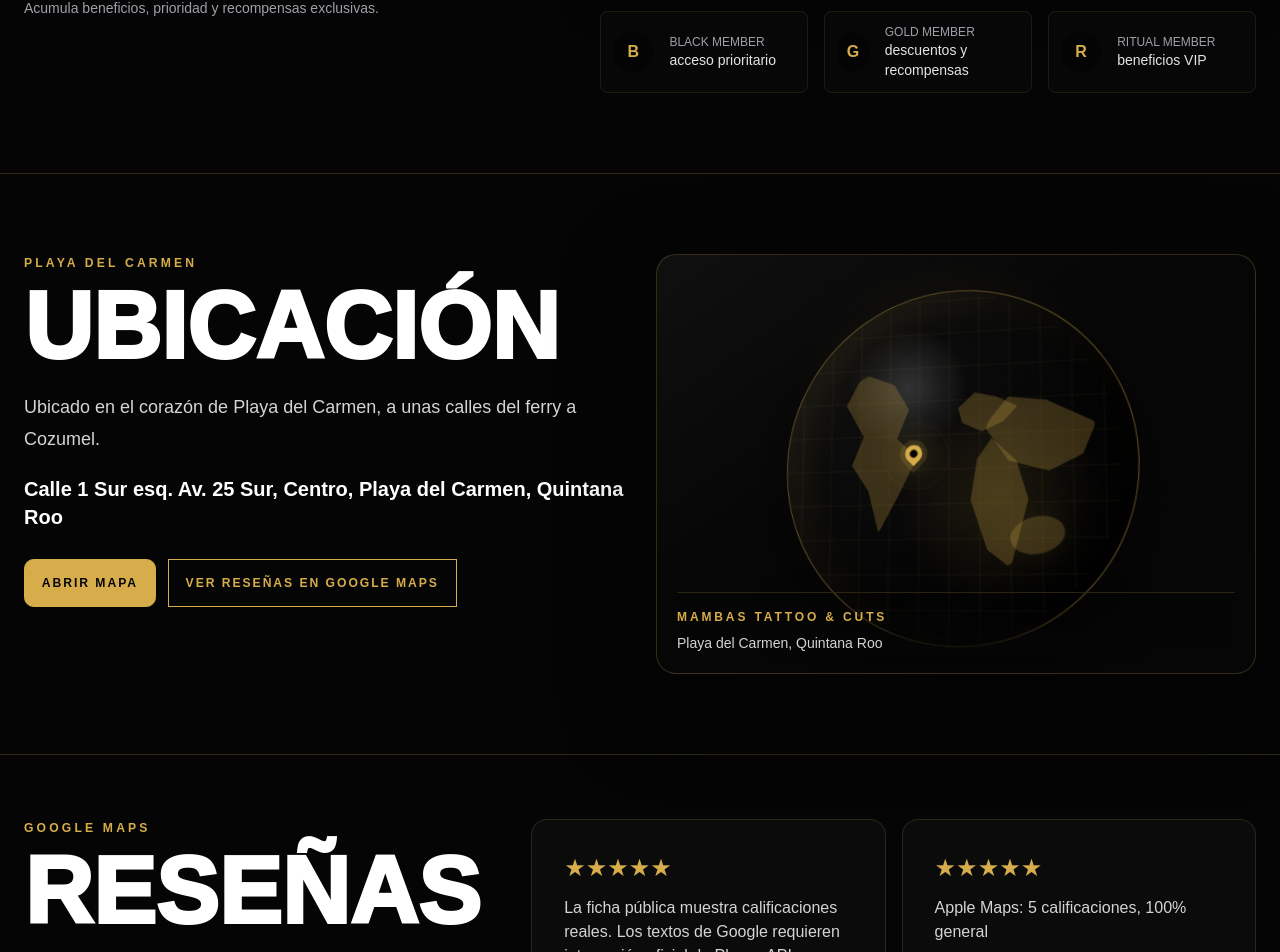
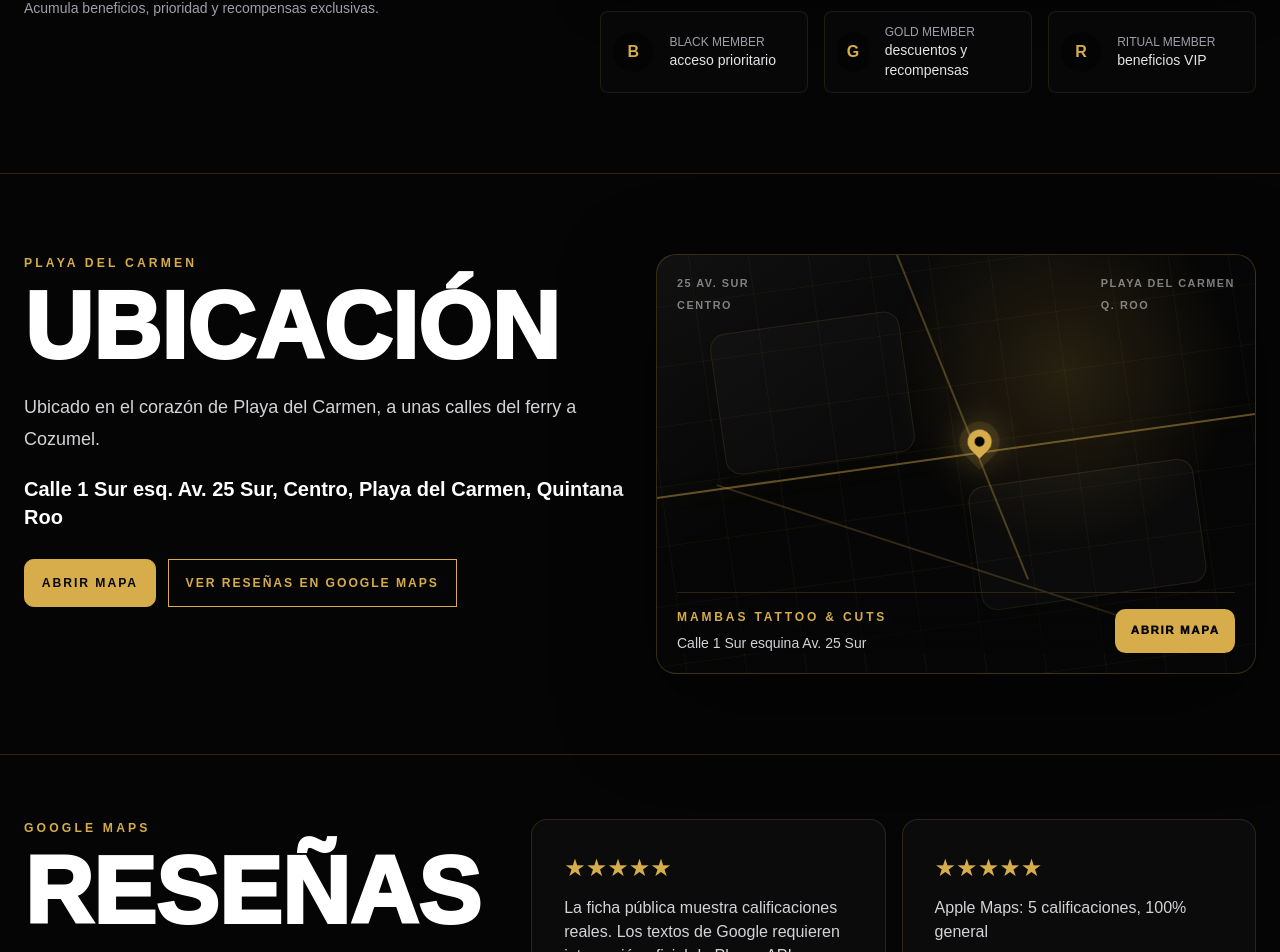
Before and after one commit to inkvonher/mambas-web, a Next.js app: page / in a window 1280 px wide. Shown: the part 5553-6505 px from the top of the page. Built offline with nearby package versions, Linux system fonts and the light colour scheme; no server answers.

Commit message:
replace location globe with clickable map card

```diff
--- a/app/globals.css
+++ b/app/globals.css
@@ -255,215 +255,167 @@ a {
   opacity: 1;
 }
 
-.world-stage {
+.location-map-card {
   position: relative;
   min-height: 420px;
   overflow: hidden;
+  display: block;
   border: 1px solid rgba(214, 173, 74, 0.22);
   border-radius: 1.25rem;
   background:
-    radial-gradient(circle at 50% 40%, rgba(214, 173, 74, 0.14), transparent 42%),
-    linear-gradient(145deg, rgba(255, 255, 255, 0.04), transparent 42%),
+    radial-gradient(circle at 68% 28%, rgba(214, 173, 74, 0.16), transparent 34%),
+    linear-gradient(145deg, rgba(255, 255, 255, 0.045), transparent 38%),
     #060606;
   box-shadow: 0 30px 90px rgba(0, 0, 0, 0.5);
-  display: grid;
-  place-items: center;
-  isolation: isolate;
+  transition:
+    transform 220ms ease,
+    border-color 220ms ease,
+    box-shadow 220ms ease;
 }
 
-.world-stage::before {
-  content: "";
+.location-map-card:hover {
+  transform: translateY(-3px);
+  border-color: rgba(214, 173, 74, 0.58);
+  box-shadow:
+    0 34px 96px rgba(0, 0, 0, 0.56),
+    0 0 0 1px rgba(214, 173, 74, 0.08) inset;
+}
+
+.location-map-grid {
   position: absolute;
-  inset: 0;
+  inset: -24px;
   background:
     linear-gradient(rgba(214, 173, 74, 0.08) 1px, transparent 1px),
     linear-gradient(90deg, rgba(214, 173, 74, 0.08) 1px, transparent 1px);
-  background-size: 42px 42px;
-  mask-image: radial-gradient(circle at center, black, transparent 72%);
-  opacity: 0.4;
+  background-size: 54px 54px;
+  transform: rotate(-8deg) scale(1.1);
+  opacity: 0.7;
 }
 
-.world-stage::after {
-  content: "";
+.location-route {
   position: absolute;
-  width: 56%;
-  height: 16px;
-  bottom: 48px;
+  height: 2px;
   border-radius: 999px;
-  background: rgba(0, 0, 0, 0.66);
-  filter: blur(18px);
-  z-index: -1;
+  background: rgba(214, 173, 74, 0.44);
+  box-shadow: 0 0 24px rgba(214, 173, 74, 0.12);
 }
 
-.world-orbit {
-  width: min(78vw, 360px);
-  aspect-ratio: 1;
-  display: grid;
-  place-items: center;
-  perspective: 900px;
+.route-main {
+  left: -8%;
+  right: -8%;
+  top: 48%;
+  transform: rotate(-8deg);
 }
 
-.world-globe {
-  position: relative;
-  width: 100%;
-  aspect-ratio: 1;
-  overflow: hidden;
-  border-radius: 50%;
-  border: 1px solid rgba(214, 173, 74, 0.42);
-  background:
-    radial-gradient(circle at 36% 28%, rgba(255, 255, 255, 0.16), transparent 18%),
-    radial-gradient(circle at 62% 60%, rgba(214, 173, 74, 0.12), transparent 34%),
-    linear-gradient(135deg, #131313, #050505 62%);
-  box-shadow:
-    inset -32px -28px 60px rgba(0, 0, 0, 0.72),
-    inset 18px 12px 42px rgba(214, 173, 74, 0.08),
-    0 28px 90px rgba(0, 0, 0, 0.58);
-  transform: rotateX(8deg) rotateY(-12deg);
-  transition:
-    transform 420ms ease,
-    border-color 220ms ease;
+.route-cross {
+  left: 18%;
+  right: 18%;
+  top: 35%;
+  transform: rotate(68deg);
+  opacity: 0.72;
 }
 
-.world-stage:hover .world-globe {
-  transform: rotateX(2deg) rotateY(-24deg) scale(1.025);
-  border-color: rgba(214, 173, 74, 0.72);
+.route-diagonal {
+  left: 8%;
+  right: 12%;
+  bottom: 27%;
+  transform: rotate(18deg);
+  opacity: 0.48;
 }
 
-.world-grid {
+.location-zone {
   position: absolute;
-  inset: 0;
-  border-radius: 50%;
-  background:
-    repeating-linear-gradient(
-      90deg,
-      transparent 0 29px,
-      rgba(214, 173, 74, 0.12) 30px 31px
-    ),
-    repeating-linear-gradient(
-      0deg,
-      transparent 0 33px,
-      rgba(214, 173, 74, 0.1) 34px 35px
-    );
-  opacity: 0.42;
-  animation: globe-drift 16s linear infinite;
+  border: 1px solid rgba(214, 173, 74, 0.12);
+  background: rgba(255, 255, 255, 0.025);
+  border-radius: 1rem;
 }
 
-.continent {
-  position: absolute;
-  background: rgba(214, 173, 74, 0.24);
-  box-shadow: 0 0 28px rgba(214, 173, 74, 0.06);
-  filter: blur(0.15px);
+.zone-one {
+  width: 32%;
+  height: 34%;
+  left: 10%;
+  top: 16%;
+  transform: rotate(-8deg);
 }
 
-.continent-americas {
-  width: 31%;
-  height: 46%;
-  left: 14%;
-  top: 23%;
-  border-radius: 48% 52% 44% 58%;
-  clip-path: polygon(28% 0, 58% 8%, 72% 24%, 61% 42%, 80% 54%, 62% 78%, 44% 100%, 34% 74%, 18% 58%, 29% 40%, 12% 20%);
+.zone-two {
+  width: 38%;
+  height: 30%;
+  right: 9%;
+  bottom: 18%;
+  transform: rotate(-8deg);
 }
 
-.continent-europe {
-  width: 20%;
-  height: 18%;
-  left: 49%;
-  top: 28%;
-  border-radius: 45%;
-  clip-path: polygon(8% 34%, 32% 10%, 62% 18%, 92% 34%, 72% 58%, 42% 72%, 14% 58%);
-}
-
-.continent-africa {
-  width: 23%;
-  height: 36%;
-  left: 50%;
-  top: 43%;
-  border-radius: 45% 48% 55% 50%;
-  clip-path: polygon(44% 0, 74% 18%, 88% 48%, 66% 100%, 38% 86%, 18% 48%, 26% 16%);
-}
-
-.continent-asia {
-  width: 31%;
-  height: 31%;
-  right: 11%;
-  top: 29%;
-  border-radius: 48%;
-  clip-path: polygon(0 34%, 22% 8%, 56% 12%, 100% 34%, 88% 62%, 58% 76%, 22% 66%);
-}
-
-.continent-australia {
-  width: 15%;
-  height: 10%;
-  right: 20%;
-  bottom: 25%;
-  border-radius: 50%;
-  transform: rotate(-12deg);
-}
-
-.location-pin {
+.location-map-pin {
   position: absolute;
-  left: 36%;
-  top: 45%;
-  width: 18px;
-  height: 18px;
+  left: 52%;
+  top: 42%;
+  width: 24px;
+  height: 24px;
   border-radius: 50% 50% 50% 0;
   background: #d6ad4a;
   transform: rotate(-45deg);
   box-shadow:
-    0 0 0 5px rgba(214, 173, 74, 0.14),
-    0 0 32px rgba(214, 173, 74, 0.68);
-  animation: pin-pop 2.6s ease-in-out infinite;
+    0 0 0 8px rgba(214, 173, 74, 0.12),
+    0 0 34px rgba(214, 173, 74, 0.72);
+  animation: map-pin-pulse 2.4s ease-in-out infinite;
 }
 
-.location-pin span {
+.location-map-pin span {
   position: absolute;
-  inset: 5px;
+  inset: 7px;
   border-radius: 50%;
   background: #050505;
 }
 
-.location-pulse {
-  position: absolute;
-  left: calc(36% - 21px);
-  top: calc(45% - 21px);
-  width: 60px;
-  height: 60px;
-  border: 1px solid rgba(214, 173, 74, 0.42);
-  border-radius: 50%;
-  animation: location-ring 2.6s ease-out infinite;
-}
-
-.world-caption {
+.location-map-info {
   position: absolute;
   left: 1.25rem;
   right: 1.25rem;
   bottom: 1.25rem;
+  display: flex;
+  align-items: end;
+  justify-content: space-between;
+  gap: 1rem;
   border-top: 1px solid rgba(214, 173, 74, 0.18);
   padding-top: 1rem;
-  background: linear-gradient(180deg, transparent, rgba(6, 6, 6, 0.82));
+  background: linear-gradient(180deg, transparent, rgba(6, 6, 6, 0.86));
 }
 
-@keyframes globe-drift {
-  from {
-    transform: translateX(0);
-  }
-  to {
-    transform: translateX(-31px);
-  }
+.location-map-action {
+  flex: 0 0 auto;
+  border: 1px solid rgba(214, 173, 74, 0.5);
+  border-radius: 0.65rem;
+  padding: 0.75rem 0.9rem;
+  color: #080808;
+  background: #d6ad4a;
+  font-size: 0.72rem;
+  font-weight: 950;
+  letter-spacing: 0.14em;
+  text-transform: uppercase;
 }
 
-@keyframes location-ring {
-  0% {
-    opacity: 0.88;
-    transform: scale(0.38);
-  }
-  100% {
-    opacity: 0;
-    transform: scale(1.28);
-  }
+.location-map-meta {
+  position: absolute;
+  left: 1.25rem;
+  right: 1.25rem;
+  top: 1.25rem;
+  display: flex;
+  justify-content: space-between;
+  gap: 1rem;
+  color: rgba(255, 255, 255, 0.48);
+  font-size: 0.68rem;
+  font-weight: 800;
+  letter-spacing: 0.14em;
+  text-transform: uppercase;
 }
 
-@keyframes pin-pop {
+.location-map-meta div {
+  display: grid;
+  gap: 0.35rem;
+}
+
+@keyframes map-pin-pulse {
   0%,
   100% {
     transform: rotate(-45deg) translateY(0);
--- a/app/page.tsx
+++ b/app/page.tsx
@@ -655,7 +655,7 @@ export default function Home() {
               </a>
             </div>
           </div>
-          <WorldLocationGlobe language={language} />
+          <LocationMapCard language={language} />
         </div>
       </section>
 
@@ -805,34 +805,49 @@ function ContactStrip({
   );
 }
 
-function WorldLocationGlobe({ language }: { language: Language }) {
+function LocationMapCard({ language }: { language: Language }) {
   return (
-    <div className="world-stage" aria-label="Mambas location globe">
-      <div className="world-orbit">
-        <div className="world-globe" role="img" aria-label="Interactive world map focused on Playa del Carmen">
-          <div className="world-grid" />
-          <div className="continent continent-americas" />
-          <div className="continent continent-europe" />
-          <div className="continent continent-africa" />
-          <div className="continent continent-asia" />
-          <div className="continent continent-australia" />
-          <div className="location-pulse" />
-          <div className="location-pin">
+    <a
+      href={googleMapsUrl}
+      target="_blank"
+      rel="noreferrer"
+      className="location-map-card"
+      aria-label="Open Mambas Tattoo & Cuts in Google Maps"
+    >
+      <div className="location-map-grid" />
+      <div className="location-route route-main" />
+      <div className="location-route route-cross" />
+      <div className="location-route route-diagonal" />
+      <div className="location-zone zone-one" />
+      <div className="location-zone zone-two" />
+      <div className="location-map-pin">
         <span />
       </div>
-        </div>
-      </div>
-
-      <div className="world-caption">
+      <div className="location-map-info">
+        <div>
           <p className="text-xs font-black uppercase tracking-[0.24em] text-[#d6ad4a]">
             Mambas Tattoo & Cuts
           </p>
           <p className="mt-2 text-sm text-zinc-300">
             {language === "es"
-            ? "Playa del Carmen, Quintana Roo"
-            : "Playa del Carmen, Quintana Roo"}
+              ? "Calle 1 Sur esquina Av. 25 Sur"
+              : "Calle 1 Sur corner Av. 25 Sur"}
           </p>
         </div>
+        <div className="location-map-action">
+          {language === "es" ? "Abrir mapa" : "Open map"}
         </div>
+      </div>
+      <div className="location-map-meta">
+        <div>
+          <span>25 Av. Sur</span>
+          <span>Centro</span>
+        </div>
+        <div>
+          <span>Playa del Carmen</span>
+          <span>Q. Roo</span>
+        </div>
+      </div>
+    </a>
   );
 }
```
Lines whose indentation alone changed are shown as unchanged.
